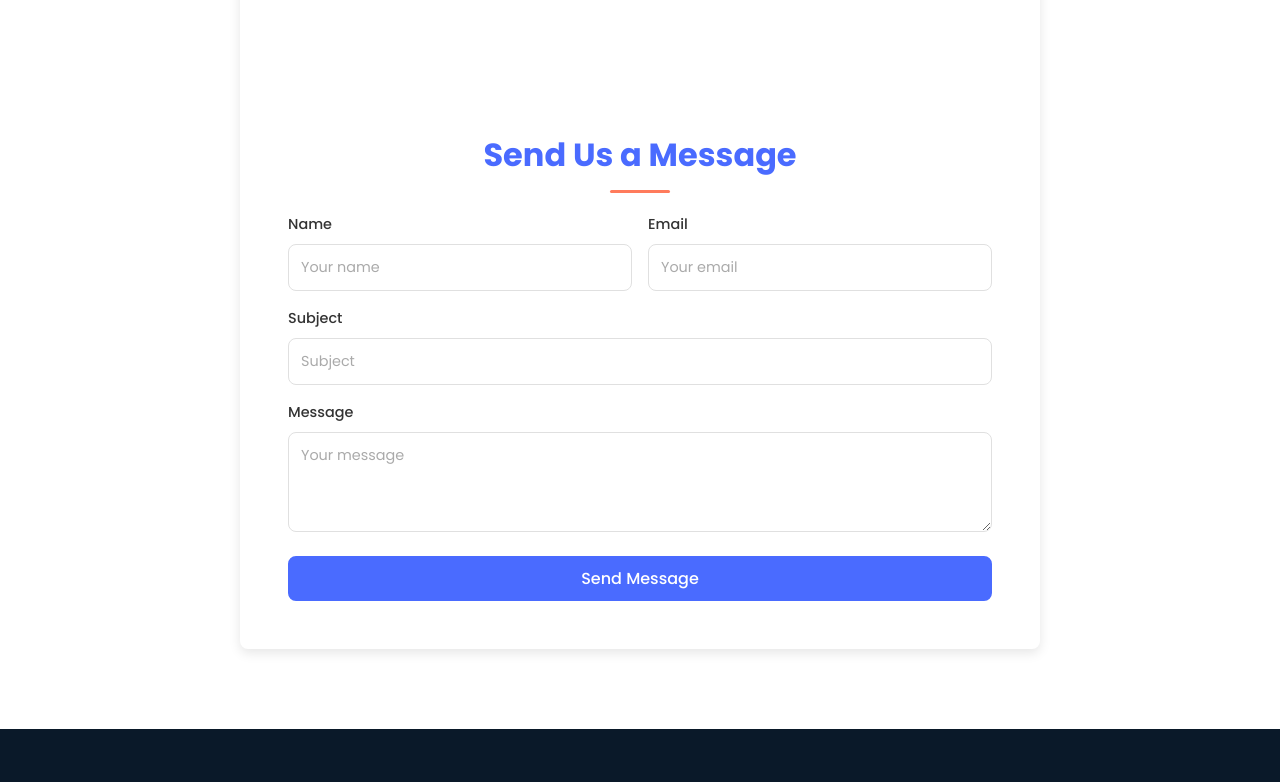
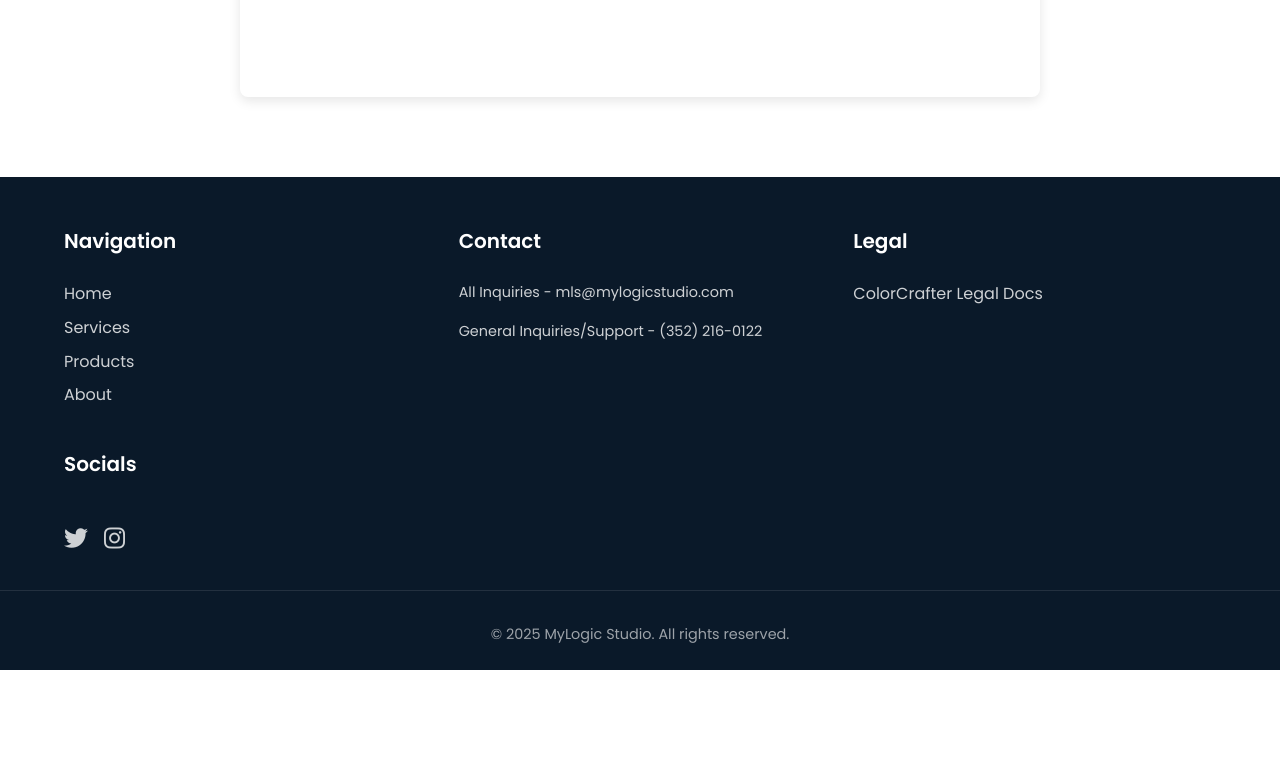
Before and after one commit to fyuan1014/mylogic-studio-web, a React (Create React App) app: page /#/contact in a window 1280 px wide. Shown: the part 1045-1827 px from the top of the page. After the commit the page ends 1715 px from the top, so only its background shows below. Built offline with nearby package versions, Linux system fonts and the light colour scheme.

Commit message:
Remove non-functional contact form and 'Leave us a Message' link

```diff
--- a/src/components/Footer.tsx
+++ b/src/components/Footer.tsx
@@ -96,7 +96,6 @@
           <FooterTitle>Contact</FooterTitle>
           <FooterText>All Inquiries - mls@mylogicstudio.com</FooterText>
           <FooterText>General Inquiries/Support - (352) 216-0122</FooterText>
-          <FooterLink to="/contact">Leave us a Message</FooterLink>
         </FooterSection>
 
         <FooterSection>
--- a/src/pages/ContactPage.tsx
+++ b/src/pages/ContactPage.tsx
@@ -1,7 +1,6 @@
 import React from 'react';
 import styled from 'styled-components';
 import Section from '../components/Section';
-import ContactForm from '../components/ContactForm';
 
 const ContactHeader = styled.div`
   text-align: center;
@@ -37,7 +36,6 @@
 const ContactLayout = styled.div`
   display: grid;
   grid-template-columns: 1fr;
-  gap: 3rem;
   max-width: 800px;
   margin: 0 auto;
   background-color: var(--background-color);
@@ -154,30 +152,6 @@
   }
 `;
 
-const FormSection = styled.div`
-  margin-top: 2rem;
-`;
-
-const FormTitle = styled.h2`
-  font-size: 2rem;
-  margin-bottom: 2rem;
-  text-align: center;
-  color: var(--primary-color);
-  position: relative;
-
-  &::after {
-    content: '';
-    position: absolute;
-    bottom: -0.75rem;
-    left: 50%;
-    transform: translateX(-50%);
-    width: 60px;
-    height: 3px;
-    background-color: var(--accent-color);
-    border-radius: 3px;
-  }
-`;
-
 const ContactPage: React.FC = () => {
   return (
     <>
@@ -240,11 +214,6 @@
               </InfoBlock>
             </InfoBlocks>
           </ContactInfo>
-
-          <FormSection>
-            <FormTitle>Send Us a Message</FormTitle>
-            <ContactForm />
-          </FormSection>
         </ContactLayout>
       </Section>
     </>
```
